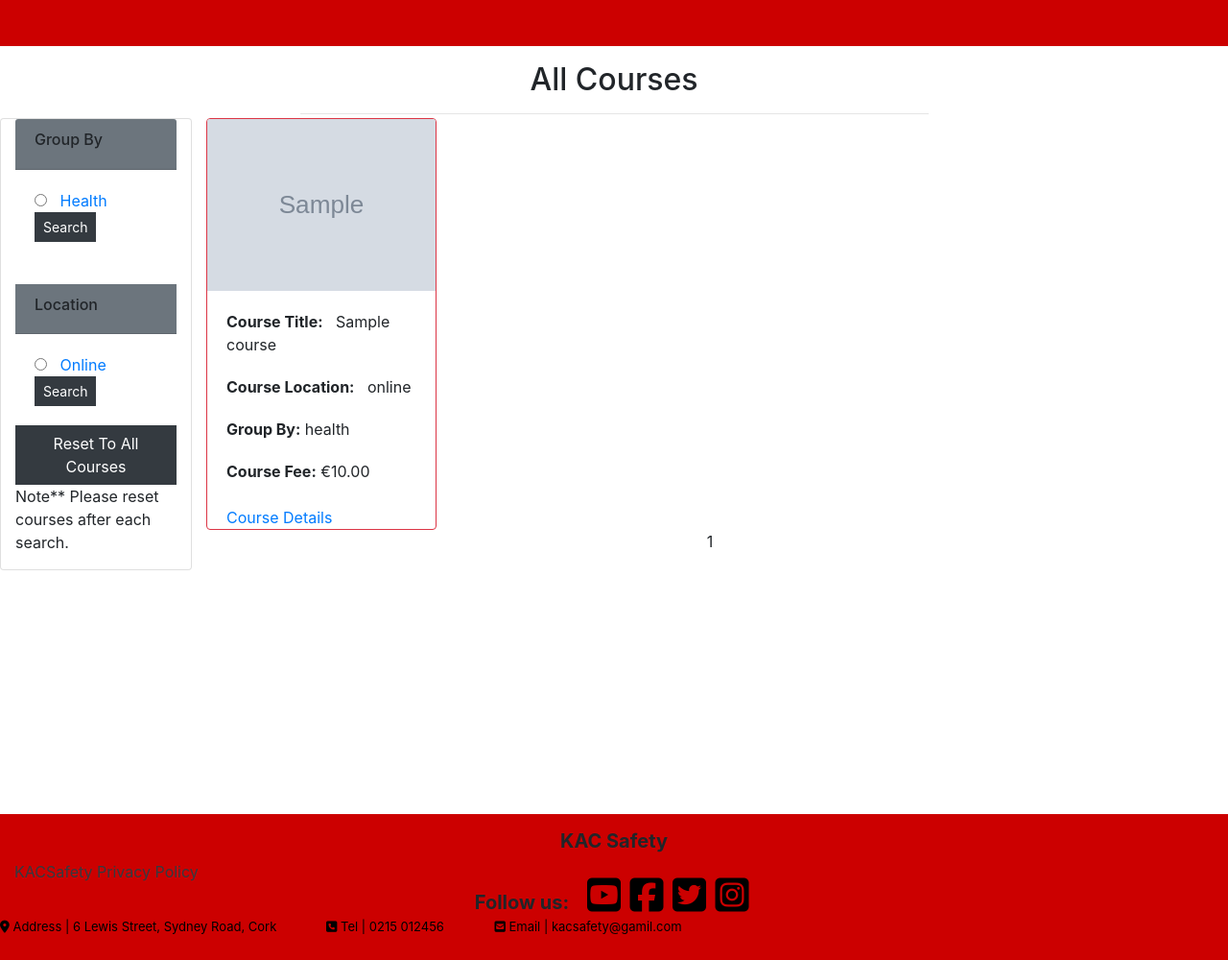
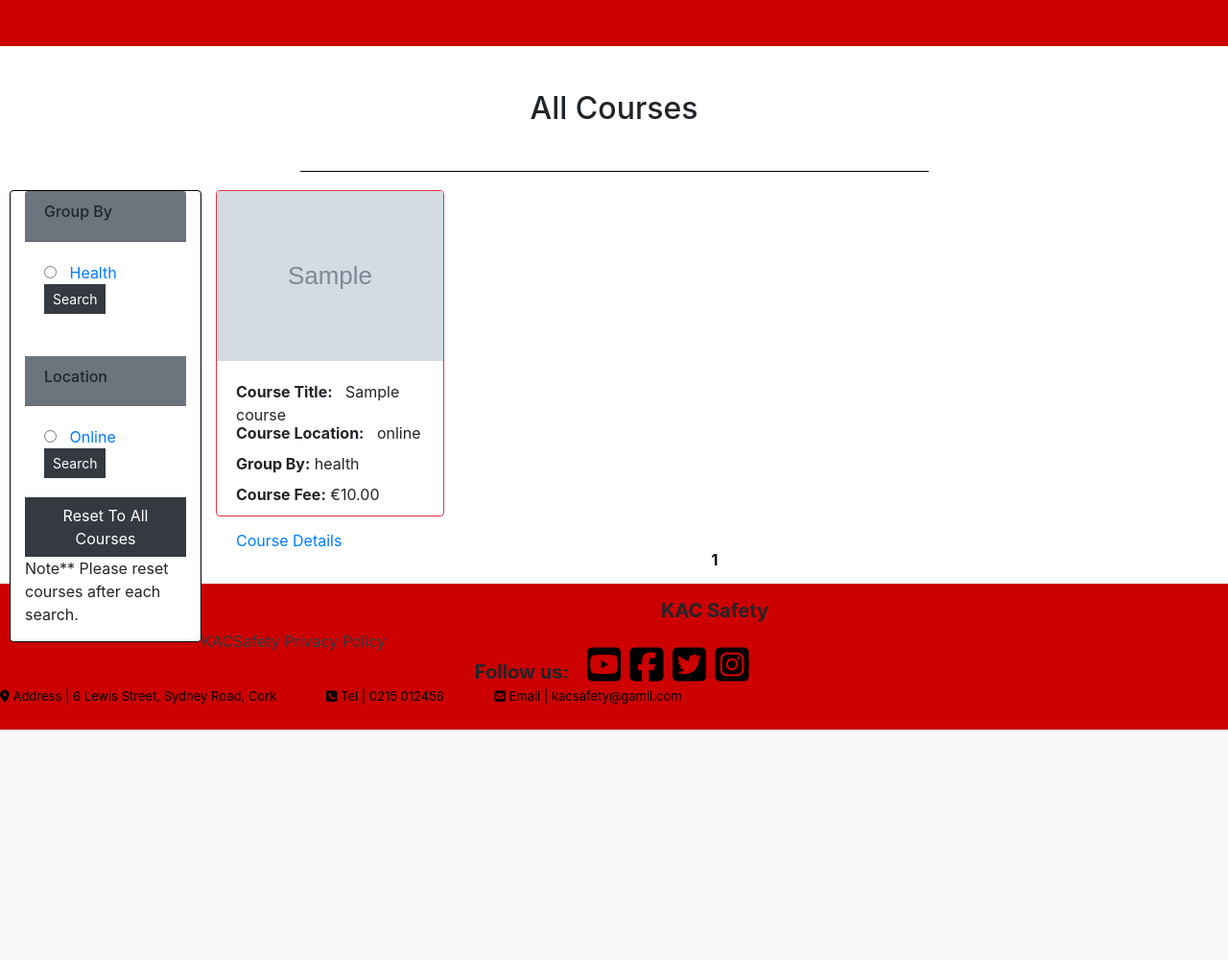
Before and after one commit to NBJIN/kacsafetya, a Django app: page /courses/all_courses/ in a window 1280 px wide. Shown: the part 136-1136 px from the top of the page at 96% size. After the commit the page ends 896 px from the top, so only its background shows below. Run offline with Django 3.2, Linux system fonts and the light colour scheme; tables that the repository leaves empty hold one stand-in row (values such as "Sample post"); grey boxes marked "Sample" are stand-in pictures; some libraries are stand-ins or nearby versions.

Commit message:
Css styling of heading and pages
contact form.py removed labels as form looked cluttered.
contact.html add an underline to the heading and moved paragraph in
from the left margin.
all_courses.html added underline to heading, added black border to
search card, adjusted position of next and previous buttons and
styled numbering in black bold to stand out.
detailed_courses added an underline to the heading.
Adjusted host in settings.
Index.html added underline under heading.
Added underline under newsletter signup heading.
Added css for all of the above styling to base.css file.

```diff
--- a/courses/templates/courses/all_courses.html
+++ b/courses/templates/courses/all_courses.html
@@ -14,11 +14,12 @@
 <div class="container-fluid-allcourses">
   <div class="row">
     <div class="col text-center mt-3">
-      <h2 class="logo-font mt-5 mt-md-0">All Courses</h2>
-      <hr class="w-50 mb-1">
+      <h2 class="logo-font mt-5 mt-md-0 head-allcourses">All Courses</h2>
+      <hr class="w-50 mb-1 hr-color">
+      <!-- <hr class="w-50 mb-1"> -->
     </div>
   </div>
-  <div class="card col-md-3 d-none d-md-block" style="width: 200px;">
+  <div class="card search-card col-md-3 d-none d-md-block" style="width: 200px;">
     <article class="filter-group">
       <header class="card-header bg-secondary">
           <h6 class="title">Group By</h6>
@@ -61,7 +62,7 @@
 
   <div class="row">
         {% for course in page_obj %}
-        <div class="col-sm-6 col-md-6 col-lg-4 col-xl-3">
+        <div class="col-sm-6 col-md-6 col-lg-4 col-xl-3 col-height">
           <div class="card h-100 border-danger">
             {% if course.image %}
             <a href="{% url 'detailed_courses' course_id=course.id %}">
@@ -106,7 +107,7 @@
         {% endif %}
         {% if forloop.counter|divisibleby:4 %}
         <div class="col-12 d-none d-xl-block mb-5">
-          <hr>
+          <!-- <hr> -->
         </div>
         {% endif %}
         {% endfor %}
@@ -114,13 +115,15 @@
   <br class="d-md-none">
   <br class="d-md-none">
   <br class="d-md-none">
+  <br>
+  <br>
 
     {% if is_paginated %}
     <nav aria-label="Page navigation">
       <ul class="pagination justify-content-center">
         {% if page_obj.has_previous %}
         <li class="page-item">
-          <a class="page-link-previous btn btn-dark rounded-0" href="?page={{ page_obj.previous_page_number }}" role="button">&laquo; Previous</a>
+          <a class="page-link-previous btn  btn-previous btn-dark rounded-0" href="?page={{ page_obj.previous_page_number }}" role="button">&laquo; Previous</a>
         </li>
 
         {% endif %}
@@ -129,7 +132,7 @@
         </li>
         {% if page_obj.has_next %}
         <li class="page-item">
-          <a class="page-link-next btn btn-dark rounded-0" href="?page={{ page_obj.next_page_number }}" role="button">Next &raquo;</a></li>
+          <a class="page-link-next btn btn-previous btn-dark rounded-0" href="?page={{ page_obj.next_page_number }}" role="button">Next &raquo;</a></li>
         {% endif %}
       </ul>
     </nav>
--- a/courses/templates/courses/detailed_courses.html
+++ b/courses/templates/courses/detailed_courses.html
@@ -16,7 +16,7 @@
 <div class="container-fluid-detailedcourses pl-3 pr-3">
      <div class="col text-center mt-3">
             <h2 class="logo-font mt-5">Course Details</h2>
-            <hr class="w-50 mb-1">
+            <hr class="w-50 mb-1 hr-color">
           </div>
     <div class="row mt-5">
 
--- a/kac_safety/settings.py
+++ b/kac_safety/settings.py
@@ -33,7 +33,7 @@ DEBUG = 'DEVELOPMENT' in os.environ  # True
 # DEBUG = True
 
 ALLOWED_HOSTS = ['kac-safetya.herokuapp.com', 'localhost',
-                 '8000-nbjin-kacsafetya-c2m4cr6itw4.ws-eu105.gitpod.io']
+                 '8000-nbjin-kacsafetya-c2m4cr6itw4.ws-eu104.gitpod.io']
 # 1 first it was  this 8000-nbjin-kacsafetya-c2m4cr6itw4.ws-eu101.gitpod.io
 # 2 next it was   8000-nbjin-kacsafetya-c2m4cr6itw4.ws-eu102.gitpod.io
 
--- a/landing/templates/landing/index.html
+++ b/landing/templates/landing/index.html
@@ -22,7 +22,8 @@
         <h1 class="display-10 p-5">WELCOME TO KAC SAFETY
         </h1>
         <p class="lead">SAFETY TRAINING TODAY FOR A SAFER TOMORROW </p>
-        <hr class="my-4">
+        <hr class="w-50 mb-1 hr-color">
+        <!-- <hr class="my-4"> -->
         <p class="p-3 fontstyle text-justify">KAC Safety is a training company that specialises in providing training and education to
             individuals and organisations on how to create and maintain a safe and health work environment. The company
             offers a wide range of services such as onsite training sessions, online courses, and consulting services to
--- a/mailchimpnews/templates/mailchimpnews/subscribe.html
+++ b/mailchimpnews/templates/mailchimpnews/subscribe.html
@@ -22,8 +22,9 @@
 <div class="container-subscribe">
     <div class="row">
         <div class="col-12 col-lg-6">
-            <hr>
-            <h1 class="logo-font mt-5 mb-5">Newsletter Signup </h1>
+
+            <h1 class="logo-font mt-5 mb-5 ml-5">Newsletter Signup </h1>
+            <hr class="w-70 mb-1 hr-color ml-5">
             <br>
             <h4 class="mt-5">Please enter your details below to subscribe to our newsletter.</h4>
             <br>
--- a/static/css/base.css
+++ b/static/css/base.css
@@ -95,15 +95,15 @@ body {
 }
 
 .container-home {
-    margin-top: 20px;
+    margin-top: 5px;
     text-align: center;
     background-color: white;
     opacity: 1;
     color: black;
     width: 100%;
     top: 0px;
-    padding-top: 20px;
-    height: 100vh;
+    padding-top: 5px;
+    height: 80vh;
 }
 
 .jumbotron-main h1,
@@ -186,6 +186,41 @@ body {
     padding-right: 5px;
 }
 
+/* heading all courses page */
+
+
+.head-allcourses {
+    padding-top: 30px;
+    padding-bottom: 30px;
+}
+
+.search-card {
+    position: relative;
+    background-color: #fff;
+    background-clip: border-box;
+    border: 1px solid black;
+    border-radius: 0.25rem;
+    margin-left: 10px;
+    margin-top: 15px;
+}
+
+.col-height {
+    height: 42.5vh;
+}
+
+.btn-previous {
+    padding-top: 10px;
+}
+
+.pagination-number {
+    color: black;
+    font-weight: bold;
+}
+
+.border-danger {
+    margin-top: 15px;
+}
+
 /* arrow button at the bottom of all courses page  */
 
 .btt-button {
@@ -198,7 +233,7 @@ body {
 }
 
 .container-fluid-allcourses {
-    height: 100vh;
+    height: 70vh;
 }
 
 /* arrow button at the bottom of all courses page  */
@@ -218,6 +253,10 @@ input[name='q']::placeholder {
 
 
 /* button outline black on the detailed courses page */
+.hr-color {
+    background-color: black;
+
+}
 .btn-outline-black {
     background: white;
     color: black !important;
@@ -311,6 +350,13 @@ input[name='q']::placeholder {
 
 .toast-body {
     padding: 1rem;
+
+}
+
+/* contact page */
+
+.contact-heading {
+    margin-top: 15px;
 
 }
 
@@ -441,6 +487,8 @@ input[name='q']::placeholder {
 
 }
 
+/* media queries 474
+
 /* Media Queries - slightly larger container on xl screens - THESE DO NOT WORK  */
 @media (mid-width: 1200px) {
     .container {
```
Also changed, not shown: contact/forms.py (+12 -12 lines), contact/templates/contact/contact.html (+5 -4 lines).
